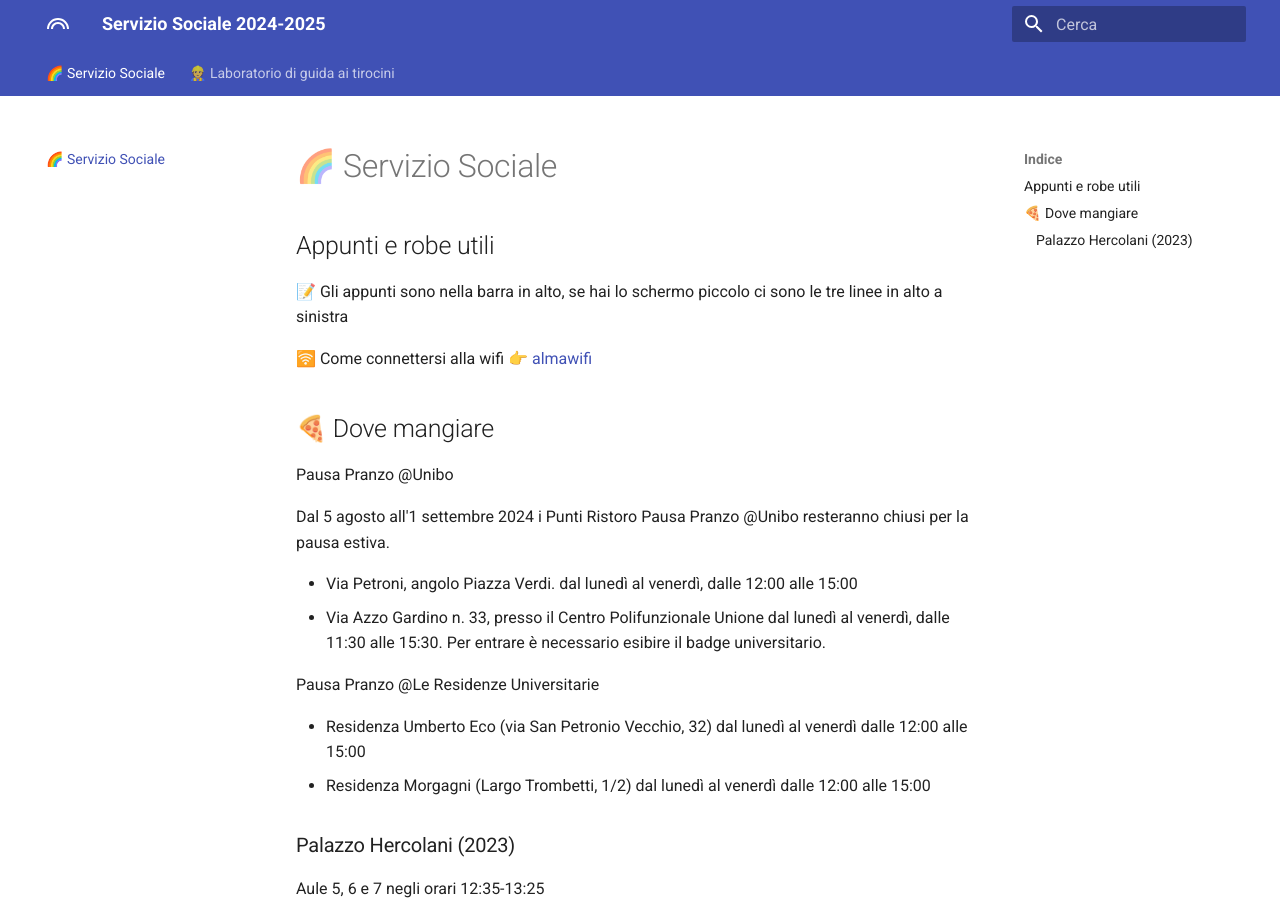
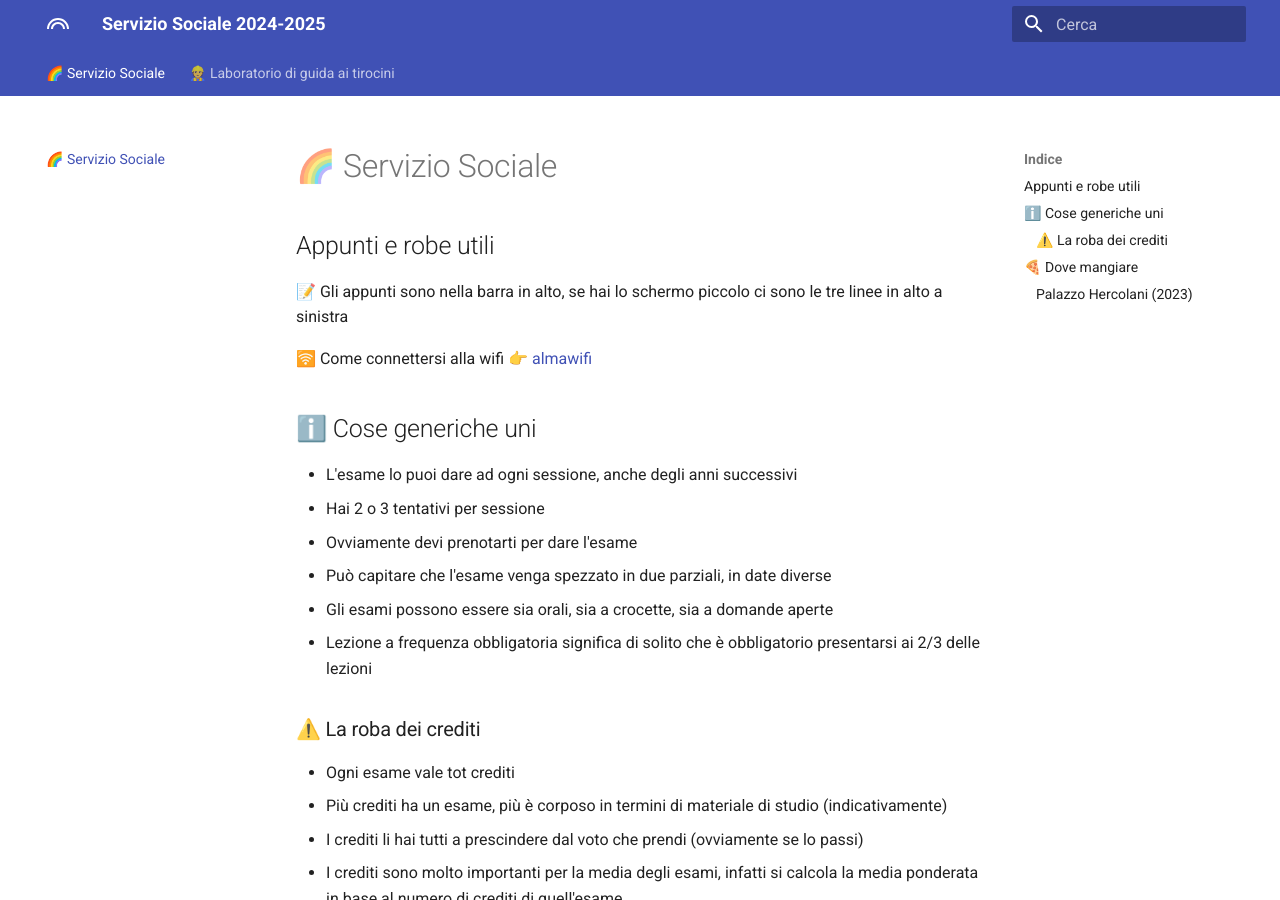
Before and after one commit to mq1/servizio-sociale, an MkDocs documentation site: the page built from docs/index.md, in a window 1280 px wide and 900 px high. Built offline with MkDocs 1.6.1 and Material for MkDocs 9.7.7, drawn with Linux system fonts in a browser that asks for light colours; some of the changed text lies outside the part shown.

Commit message:
info generiche

```diff
--- a/docs/index.md
+++ b/docs/index.md
@@ -6,6 +6,23 @@
 linee in alto a sinistra
 
 🛜 Come connettersi alla wifi 👉 [almawifi](https://www.unibo.it/it/studiare/vivere-luniversita-e-la-citta/wi-fi/almawifi)
+
+## ℹ️ Cose generiche uni
+
+- L'esame lo puoi dare ad ogni sessione, anche degli anni successivi
+- Hai 2 o 3 tentativi per sessione
+- Ovviamente devi prenotarti per dare l'esame
+- Può capitare che l'esame venga spezzato in due parziali, in date diverse
+- Gli esami possono essere sia orali, sia a crocette, sia a domande aperte
+- Lezione a frequenza obbligatoria significa di solito che è obbligatorio presentarsi ai 2/3 delle lezioni
+
+### ⚠️ La roba dei crediti
+
+- Ogni esame vale tot crediti
+- Più crediti ha un esame, più è corposo in termini di materiale di studio (indicativamente)
+- I crediti li hai tutti a prescindere dal voto che prendi (ovviamente se lo passi)
+- I crediti sono molto importanti per la media degli esami, infatti si calcola la media ponderata in base al numero di crediti di quell'esame
+- La media ponderata viene usata per calcolare la base di laurea
 
 ## 🍕 Dove mangiare
 
```
